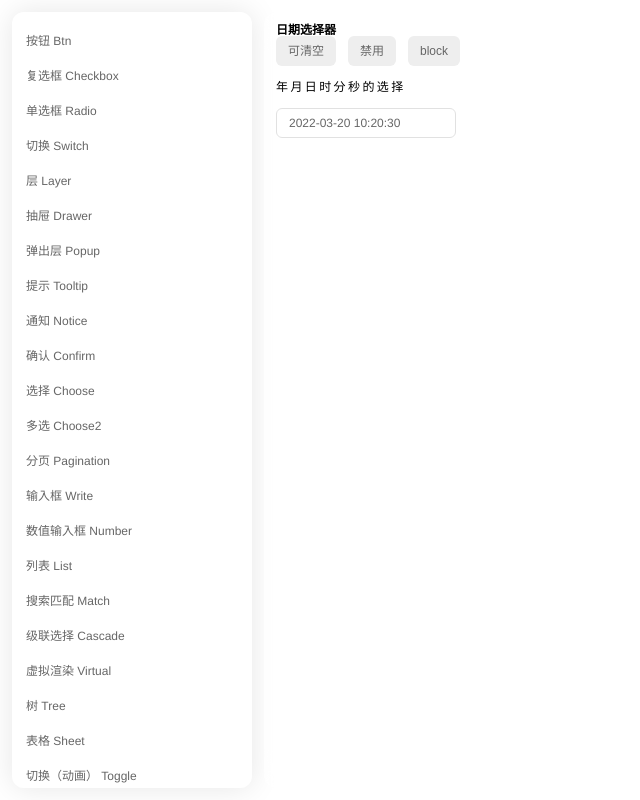
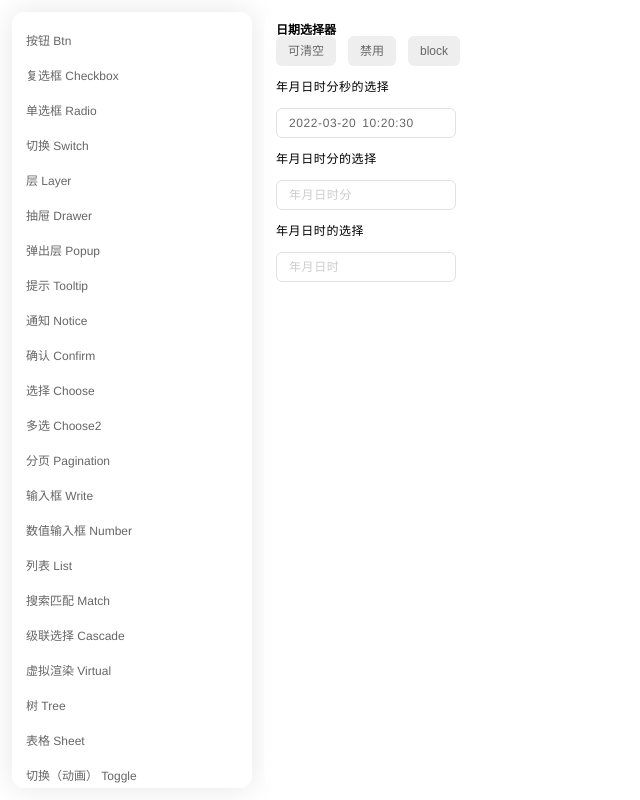
Before and after one commit to wenston/will, a Vue app: page /#/will-ui/date-picker in a window 1280 px wide. Shown: the whole page, without its empty margins (0-640 px from the left). Built offline with nearby package versions, Linux system fonts and the light colour scheme; a small style sheet from the web is missing.

Commit message:
日期时间组件

```diff
--- a/index.html
+++ b/index.html
@@ -6,7 +6,7 @@
   <link rel="icon" href="/favicon.ico" />
   <link rel="stylesheet" href="//at.alicdn.com/t/font_1034390_9cghh201o5b.css">
   <meta name="viewport" content="width=device-width, initial-scale=1.0" />
-  <title>Vite App</title>
+  <title>Will-ui Vite App</title>
 </head>
 
 <body>
--- a/src/assets/style/index.css
+++ b/src/assets/style/index.css
@@ -1,7 +1,7 @@
 p {
   line-height: 1.5;
-  word-spacing: 5px;
-  letter-spacing: 0.2em;
+  word-spacing: 2px;
+  letter-spacing: 0.05em;
   &:not(:last-child) {
     margin-bottom: 1em;
   }
--- a/src/packages/components/btn/Btn.tsx
+++ b/src/packages/components/btn/Btn.tsx
@@ -13,7 +13,8 @@ export default defineComponent({
     mode: String as PropType<BtnMode>,
     block: Boolean,
     disabled: Boolean,
-    capsule: Boolean
+    capsule: Boolean,
+    text: [String, Number, Object, Array]
   },
   setup(props, { slots, attrs }) {
     const klass = computed(() => {
@@ -43,7 +44,7 @@ export default defineComponent({
             }
           }
         },
-        slots.default?.()
+        slots.default?.() || props.text
       )
       return mainBtn
       // return (
--- a/src/packages/components/date/DatePicker.tsx
+++ b/src/packages/components/date/DatePicker.tsx
@@ -14,6 +14,7 @@ import Months from './Months'
 import Years from './Years'
 import Toggle from '../toggle/index'
 import Dial from '../time/Dial.vue'
+import Btn from '../btn/index'
 
 import {
   useDateView,
@@ -368,7 +369,17 @@ export default defineComponent({
           >
             {barText.value}
           </div>
-          {!isTime.value && [renderPrevIcon(toPrev), renderNextIcon(toNext)]}
+          {isTime.value ? (
+            <Btn
+              mode="text"
+              text="确定"
+              onClick={() => {
+                visible.value = false
+              }}
+            />
+          ) : (
+            [renderPrevIcon(toPrev), renderNextIcon(toNext)]
+          )}
         </div>
       )
     }
--- a/src/views/will/DatePicker.vue
+++ b/src/views/will/DatePicker.vue
@@ -32,12 +32,32 @@
     placeholder="请选择年份"
   /> -->
   <p>年月日时分秒的选择</p>
+  <p>
     <DatePicker
       v-model="ymdhms"
       :clearable="ps.clearable"
       format="yyyy-MM-dd HH:mm:ss"
       placeholder="请选择日期和时间"
     />
+  </p>
+  <p>年月日时分的选择</p>
+  <p>
+    <DatePicker
+      v-model="ymdhm"
+      :clearable="ps.clearable"
+      format="yyyy-MM-dd HH:mm"
+      placeholder="年月日时分"
+    />
+  </p>
+  <p>年月日时的选择</p>
+  <p>
+    <DatePicker
+      v-model="ymdh"
+      :clearable="ps.clearable"
+      format="yyyy-MM-dd HH"
+      placeholder="年月日时"
+    />
+  </p>
 </template>
 <script setup lang="ts">
 import { reactive, ref } from 'vue'
@@ -47,6 +67,8 @@ const startDate = ref()
 const ym = ref()
 const y = ref()
 const ymdhms = ref('2022-03-20 10:20:30')
+const ymdhm = ref()
+const ymdh = ref()
 interface MyType {
   clearable?: boolean
   disabled?: boolean
```
Lines whose indentation alone changed are shown as unchanged.
